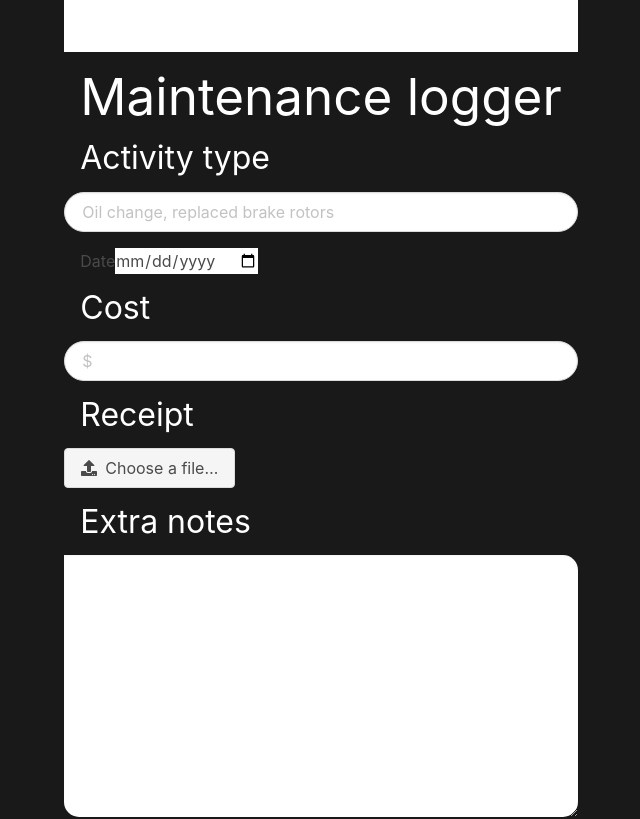
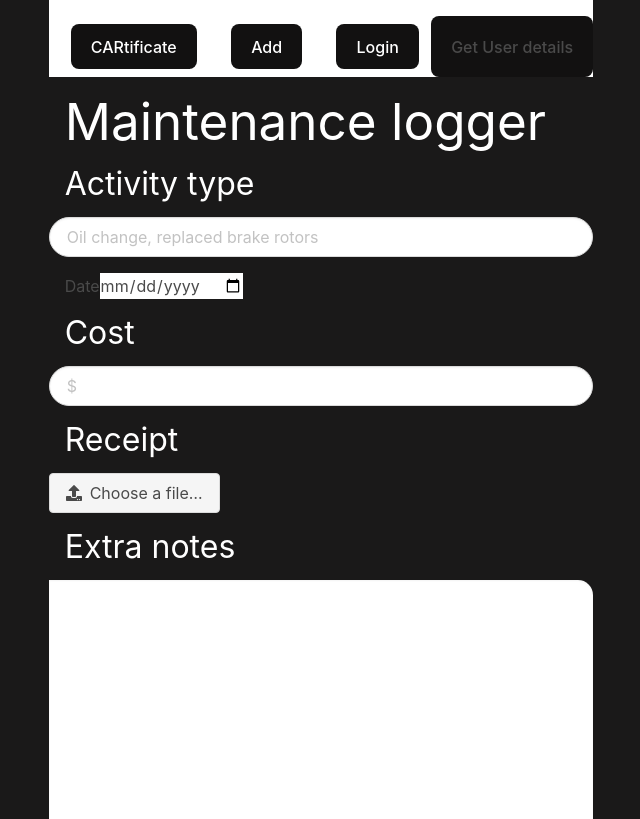
Before and after one commit to NeggFriedRice/cartificate-frontend, a React (Vite) app: page /updates/new in a window 1280 px wide. Shown: the top 819 px of the page, without its empty margins (319-959 px from the left). Built offline with nearby package versions, Linux system fonts and the light colour scheme; no server answers.

Commit message:
Add createdBy attribute for new updates, pulled from 'user' in sessionStorage. Add logout function

```diff
--- a/src/App.jsx
+++ b/src/App.jsx
@@ -38,16 +38,18 @@ function App() {
   // Add new upate to database
   async function addUpdate(content) {
     const newId = updates.length
+    const user = JSON.parse(sessionStorage.getItem('user'))
     // Create new entry object from content data
     const newUpdate = {
       activity: content.activity,
       date: content.date,
       cost: content.cost,
-      notes: content.notes
+      notes: content.notes,
+      createdBy: user
     }
 
     // Send post request to server
-    const response = await fetch(import.meta.env.VITE_BACKEND_API_URL+'/new', {
+    const response = await fetch(import.meta.env.VITE_BACKEND_API_URL+'/updates/new', {
       method: 'POST',
       headers: {
         'Content-Type': 'application/json'
@@ -71,13 +73,12 @@ function App() {
   return (
     <>
       <BrowserRouter>
-        <NavBar user={user}/>
+        <NavBar user={user} setUser={setUser}/>
         <Routes>
           <Route path='/' element={<ShowUpdate updates={updates}/>}></Route>
           <Route path="/updates/new" element={<UpdateForm setUpdates={setUpdates} updates={updates} addUpdate={addUpdate}/>}></Route>
           <Route path='/updates/:id' element={<UpdateWrapper deleteUpdate={deleteUpdate} updates={updates} setUpdates={setUpdates}/>} />
           <Route path='/login' element={<Login setUser={ setUser }/>}/>
-
         </Routes>
       </BrowserRouter>
 
--- a/src/components/Login.jsx
+++ b/src/components/Login.jsx
@@ -37,6 +37,7 @@ export default function Login({setUser}) {
             sessionStorage.setItem('accessToken', data.accessToken)
             sessionStorage.setItem('user', JSON.stringify(data.user))
             setUser(sessionStorage.getItem('user'))
+            navigate('/')
         } catch (error) {
             console.log(error)
         }
--- a/src/components/NavBar.jsx
+++ b/src/components/NavBar.jsx
@@ -1,24 +1,32 @@
 import { Link } from 'react-router-dom'
 
-const NavBar = ({user}) => {
+
+const NavBar = ({user, setUser}) => {
+
+  async function logOut() {
+    sessionStorage.clear()
+    setUser(null)
+  }
+
+  function getUser() {
+    console.log(user)
+  }
+
   return (
     <>
       <nav className="navbar w-[80vw] bg-teal-800 rounded-b-[25px]" role="navigation">
         <div className="navbar-brand">
             <Link to="/" className="navbar-item">
-              <p>CARtificate</p>
+              <button className="bg-transparent">CARtificate</button>
             </Link>
             <Link to="/updates/new" className="navbar-item">
-              <p>Add</p>
+              <button className="bg-transparent">Add</button>
             </Link>
             {!user && <Link to="/login" className="navbar-item">
-              <p>Login</p>
+              <button className="bg-transparent">Login</button>
             </Link>}
-        </div>
-
-        <div id="navbarBasicExample" className="navbar-menu">
-
-
+            {user && <button type="button" onClick={logOut} className="text-white">Sign out</button>}
+            <button type="button" onClick={getUser}>Get User details</button>
         </div>
       </nav>
     </>
--- a/src/components/UpdateForm.jsx
+++ b/src/components/UpdateForm.jsx
@@ -7,6 +7,7 @@ const UpdateForm = ({updates, addUpdate}) => {
 
   const nav = useNavigate()
   const currentDate = new Date().toISOString().split('T')[0]
+  const [date, setDate] = useState(new Date())
 
   let initialEntry = {
     activity: "",
@@ -34,7 +35,6 @@ const UpdateForm = ({updates, addUpdate}) => {
     activity.date = dateMod(date)
     await addUpdate(activity)
     console.log(activity)
-    console.log(updates.length)
     nav('/')
   }
 
@@ -43,7 +43,6 @@ const UpdateForm = ({updates, addUpdate}) => {
     console.log(activity)
   }
 
-  const [date, setDate] = useState(new Date())
 
   return (
     <>
```
